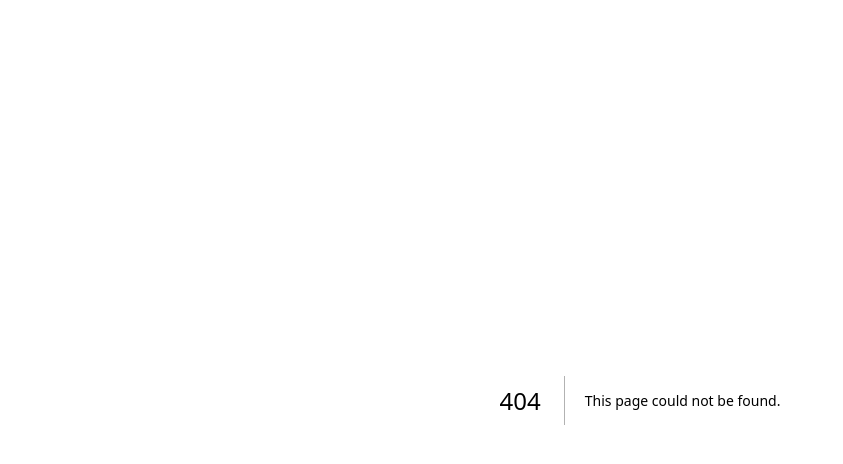
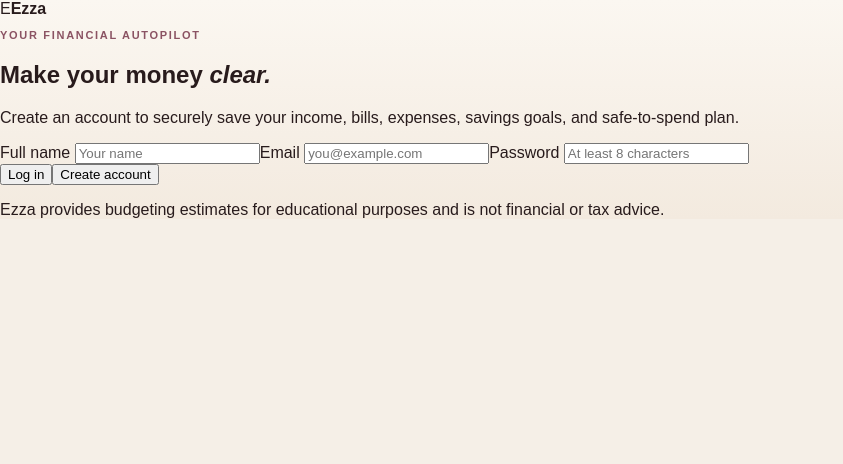
Before and after one commit to herim22-lgtm/ezza, a Next.js app: page /login in a window 1280 px wide. Before the commit this address had no page. Shown: the top 464 px of the page, without its empty margins (0-843 px from the left). Built offline with nearby package versions, Linux system fonts and the light colour scheme.

Commit message:
Add Ezza login and signup page

```diff
--- /dev/null
+++ b/app/login/page.tsx
@@ -0,0 +1,27 @@
+import { login, signup } from './actions'
+
+export default async function LoginPage({ searchParams }: { searchParams: Promise<{ error?: string; message?: string }> }) {
+  const params = await searchParams
+  return (
+    <main className="auth-shell">
+      <section className="auth-card">
+        <div className="auth-brand"><span className="logo-mark">E</span><strong>Ezza</strong></div>
+        <p className="eyebrow">YOUR FINANCIAL AUTOPILOT</p>
+        <h1>Make your money <em>clear.</em></h1>
+        <p className="auth-copy">Create an account to securely save your income, bills, expenses, savings goals, and safe-to-spend plan.</p>
+        {params.error && <p className="auth-alert error">{params.error}</p>}
+        {params.message && <p className="auth-alert">{params.message}</p>}
+        <form className="auth-form">
+          <label>Full name <input name="fullName" type="text" placeholder="Your name" /></label>
+          <label>Email <input name="email" type="email" placeholder="you@example.com" required /></label>
+          <label>Password <input name="password" type="password" placeholder="At least 8 characters" minLength={8} required /></label>
+          <div className="auth-actions">
+            <button className="primary-btn" formAction={login}>Log in</button>
+            <button className="secondary-btn" formAction={signup}>Create account</button>
+          </div>
+        </form>
+        <p className="fine-print">Ezza provides budgeting estimates for educational purposes and is not financial or tax advice.</p>
+      </section>
+    </main>
+  )
+}
```
